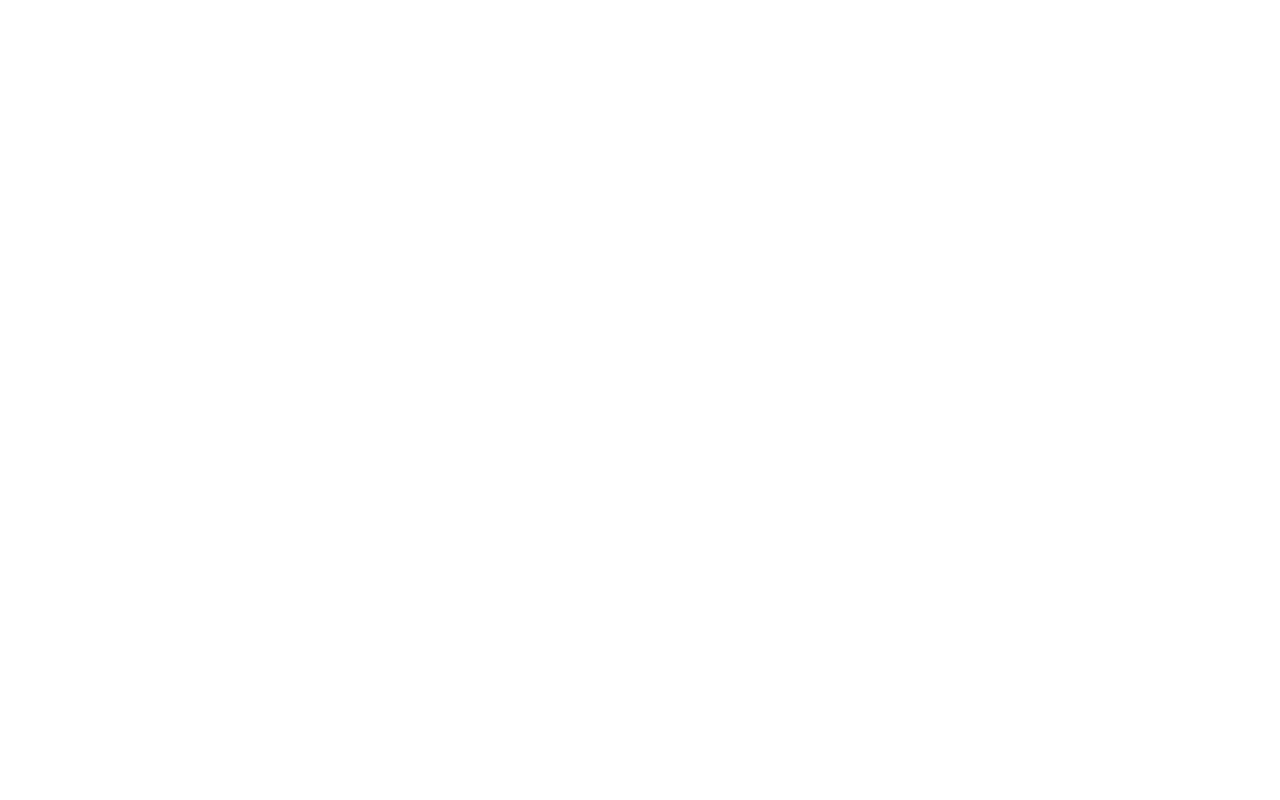
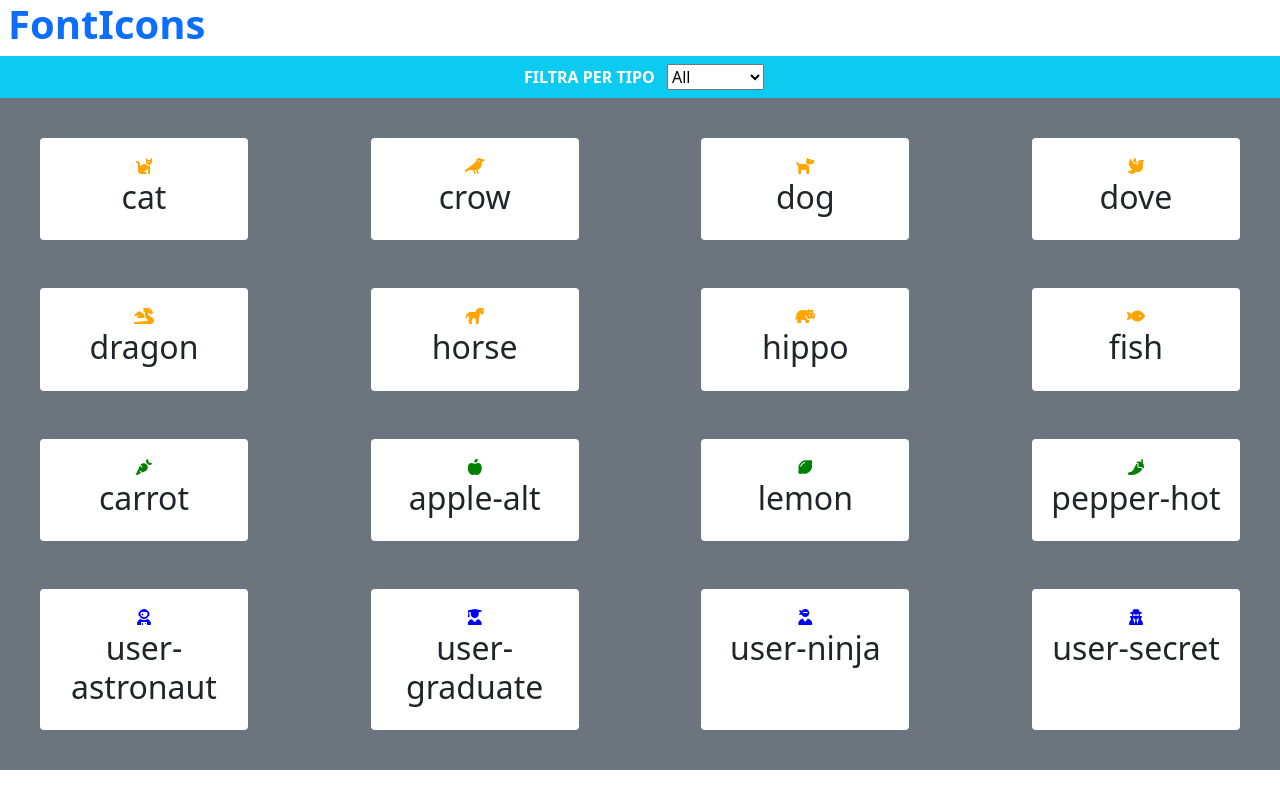
Before and after one commit to LucaVitullo/js-es6-icons, a plain HTML site: page index.html in a window 1280 px wide. Drawn offline with nearby package versions, Linux system fonts and the light colour scheme.

Commit message:
milestone 2 done

```diff
--- a/data.js
+++ b/data.js
@@ -1,4 +1,4 @@
-[
+const icons=[
 	{
 		name: 'cat',
 		prefix: 'fa-',
--- a/index.html
+++ b/index.html
@@ -15,9 +15,27 @@
       crossorigin="anonymous"
     />
     <link rel="stylesheet" href="style.css" />
-    <title>Document</title>
+    <title>Icons</title>
   </head>
-  <body></body>
+  <body>
+    <header>
+      <h1 class=".bg-white text-primary ps-2 fw-bold">FontIcons</h1>
+      <div class="bg-info py-2 text-center text-white fw-bold">
+        <span class="px-2">FILTRA PER TIPO</span>
+        <select name="icons" id="icons">
+          <option value="">All</option>
+          <option value="">Animal</option>
+          <option value="">Vegetable</option>
+          <option value="">User</option>
+        </select>
+      </div>
+    </header>
+    <main>
+      <div id="container" class="container-fluid">
+        <div class="row bg-secondary p-3 justify-content-between"></div>
+      </div>
+    </main>
+  </body>
+  <script src="data.js"></script>
   <script src="script.js"></script>
-  <script src="data.js"></script>
 </html>
--- a/script.js
+++ b/script.js
@@ -4,14 +4,30 @@ Partendo dalla struttura dati fornita, visualizzare in pagina un box per ogni ic
 Milestone 2
 Ciascuna icona ha una proprietà "color": utilizzare questa proprietà per visualizzare le icone del colore corrispondente.
 Milestone 3
-Aggiungere alla pagina una select in cui le options corrispondono ai vari tipi di icone (animal, vegetable, user). Quando l'utente seleziona un tipo dalla select, visualizzare solamente le icone corrispondenti.
-BONUS
-1- modificare la struttura dati fornita e valorizzare la proprietà "color" in modo dinamico: generare in modo casuale un codice colore, sapendo che la notazione esadecimale è formata dal simbolo "#" seguito da 6 caratteri alfanumerici compresi tra 0 e 9 e A e F.
-2- popolare le options della select della milestone 3 dinamicamente.
-Consigli del giorno
-Come sempre, iniziamo prima di tutto dall'analisi e comprensione della consegna. Scomponiamo il problema in micro-passaggi logici che solamente in un secondo momento trasformeremo in codice.
-Le icone presenti nella struttura dati fanno riferimento alla nota libreria Font Awesome, perciò come prima cosa assicuriamoci di aver inserito il link alla cdn nell'head della pagina.
-Dopodiché, basandoci sul codice di riferimento nel sito di Font Awesome, analizziamo come è formato il tag <i> di un'icona qualsiasi, in particolare focalizziamoci sulle classi.
-Come possiamo usare i dati presenti nella nostra struttura dati per creare l'elemento html nel modo corretto e visualizzare l'icona in pagina?
-Inizialmente può essere sufficiente stampare dei semplici div, senza alcuno stile, con all'interno l'icona e uno span con il nome. Solamente quando la parte logica è completa, ci dedichiamo al css.
-*/
+Aggiungere alla pagina una select in cui le options corrispondono ai vari tipi di icone (animal, vegetable, user). Quando l'utente seleziona un tipo dalla select,
+ visualizzare solamente le icone corrispondenti.*/
+
+
+
+const containerCard=document.querySelector('.row');
+
+function creoBox(icona){
+
+    let box = document.createElement('div');
+    box.className ="col-2 text-center m-4 bg-white p-3 rounded-2"
+    box.innerHTML =`
+    <div><i class="${icona.family} ${icona.prefix}${icona.name} ${icona.color} "></i>
+        <h2>${icona.name} </h2>
+    </div>
+    `
+    containerCard.appendChild(box);
+}
+
+function start(){
+    for(let i=0; i <icons.length; i++ ){
+        const element = icons[i];
+        creoBox(element);
+    }
+}
+
+start();
--- a/style.css
+++ b/style.css
@@ -0,0 +1,17 @@
+* {
+  box-sizing: border-box;
+  padding: 0;
+  margin: 0;
+}
+
+.orange {
+  color: orange;
+}
+
+.blue {
+  color: blue;
+}
+
+.green {
+  color: green;
+}
```
Also changed, not shown: select.png (deleted).
